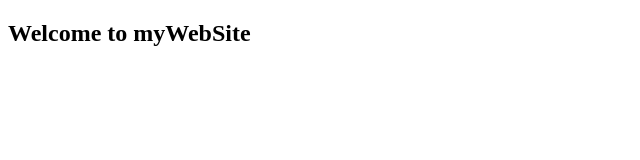
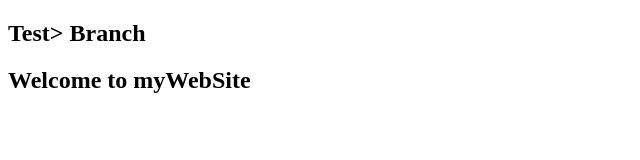
Before and after one commit to Ponlaput/Testgit, a plain HTML site: page index.html in a window 1280 px wide. Shown: the whole page, without its empty margins (0-640 px from the left). Drawn offline with Linux system fonts and the light colour scheme.

Commit message:
Update index.html

```diff
--- a/index.html
+++ b/index.html
@@ -4,6 +4,6 @@
     <title>Test for GITHUB MINI COURSE</title>
 </head>
 <body>
-
+    <h2> Test> Branch</h2>
     <h2>Welcome to myWebSite</h2>
 </body>
```
